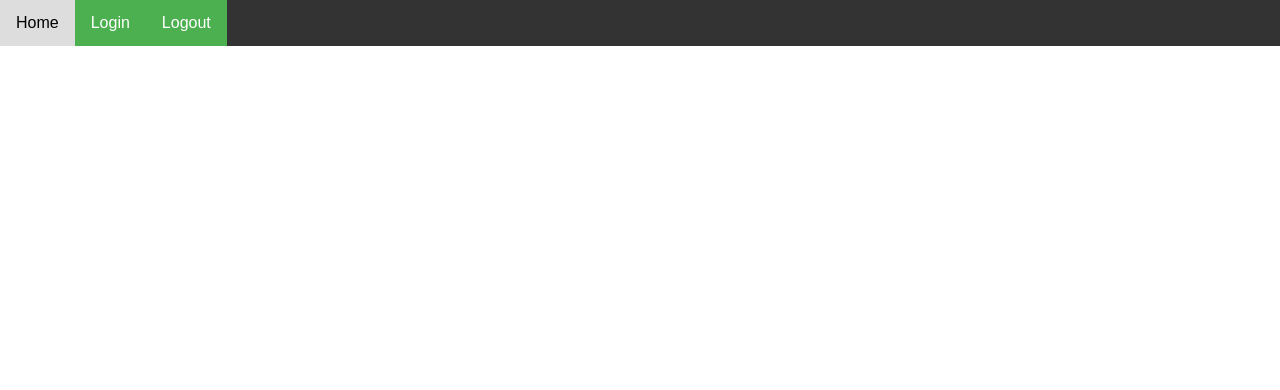
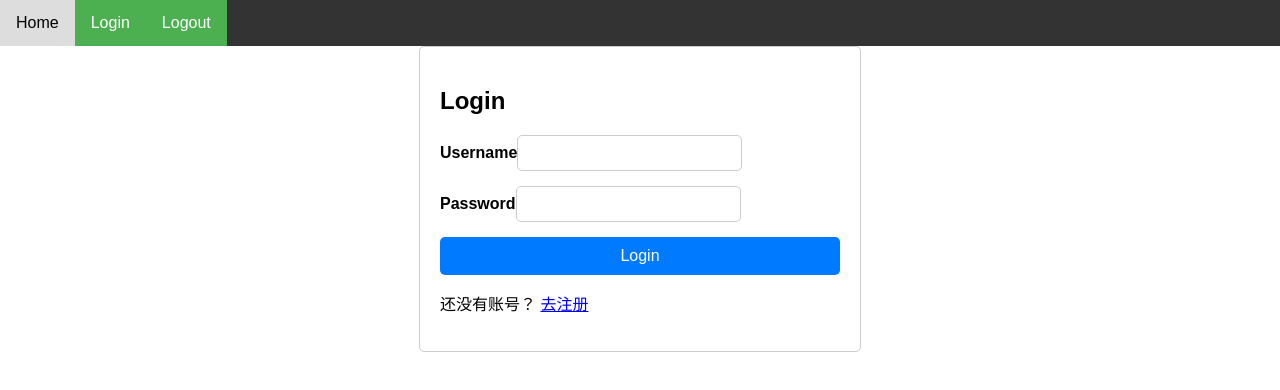
Before and after one commit to JesseChen1031/EduPlatform, a React (Create React App) app in the folder client/: page /Login in a window 1280 px wide. Before the commit this address had no page. Shown: the top 390 px of the page. Built offline with nearby package versions, Linux system fonts and the light colour scheme.

Commit message:
show error

```diff
--- a/client/src/App.js
+++ b/client/src/App.js
@@ -27,6 +27,7 @@ function App() {
       await axios.post("/api/user/logout");
 
       setToken();
+      alert("Logout successful");
 
       <Navigate to="/Login" />;
     } catch (error) {
@@ -49,7 +50,7 @@ function App() {
           </li>
         </ul>
         <Routes>
-          <Route path="/" element={<Login setToken={setToken} />}></Route>
+          <Route path="/Login" element={<Login setToken={setToken} />}></Route>
           <Route path="/Register" element={<Register />}></Route>
           <Route
             path="/Home"
@@ -57,6 +58,7 @@ function App() {
               isAuthenticated() ? <FileExplorer /> : <Navigate to="/Login" />
             }
           />
+          <Route path="/" element={<Navigate to="/Login" />} />
         </Routes>
       </div>
     </Router>
--- a/client/src/components/Login/Login.js
+++ b/client/src/components/Login/Login.js
@@ -21,8 +21,8 @@ const Login = ({ setToken }) => {
       alert("Login successful", response.data.message);
       setToken(response.data.token);
     } catch (error) {
-      alert(error.message);
-      console.error("Login failed:", error);
+      alert("Login failed:");
+      console.error(error.message, error.error);
     }
   };
 
--- a/client/src/components/Register/Register.js
+++ b/client/src/components/Register/Register.js
@@ -19,8 +19,8 @@ const Login = () => {
       const response = await axios.post("/api/user/register", formData);
       alert("Register successful", response.message);
     } catch (error) {
-      alert(error.message);
-      console.error("Register failed:", error.response.data);
+      alert("Register failed");
+      console.error(error.message, error.error);
     }
   };
 
```
Also changed, not shown: 1 other file (tests, documents, lock files or other folders).
